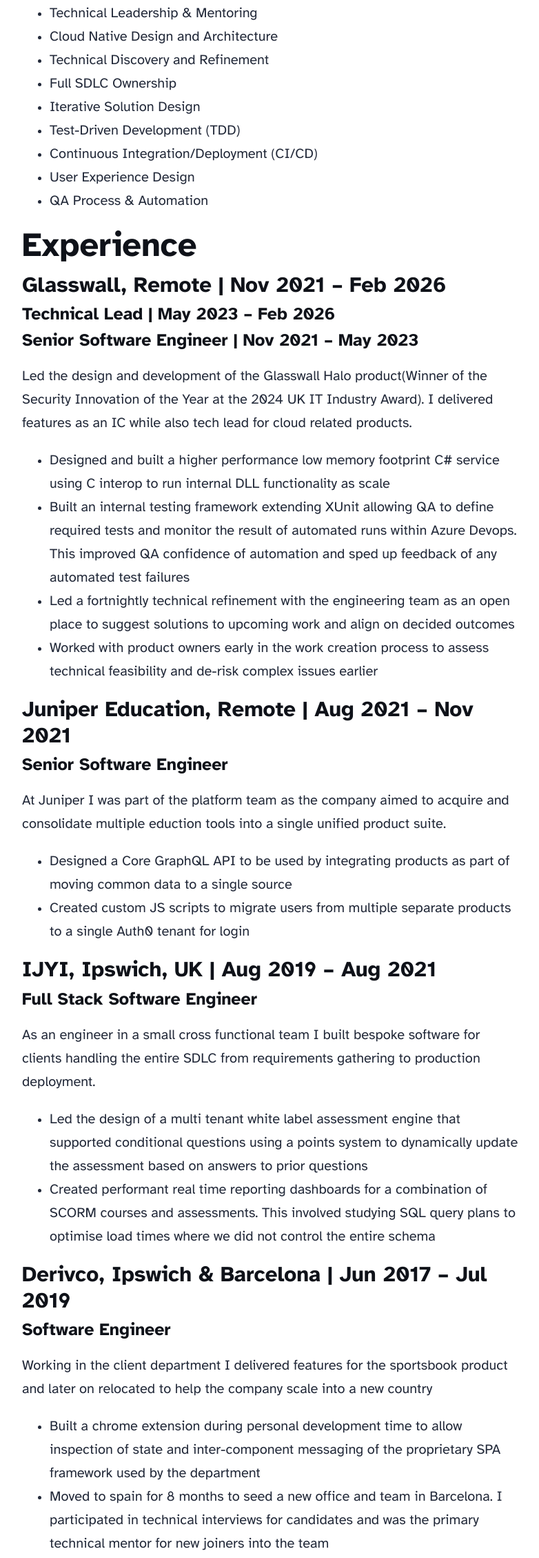
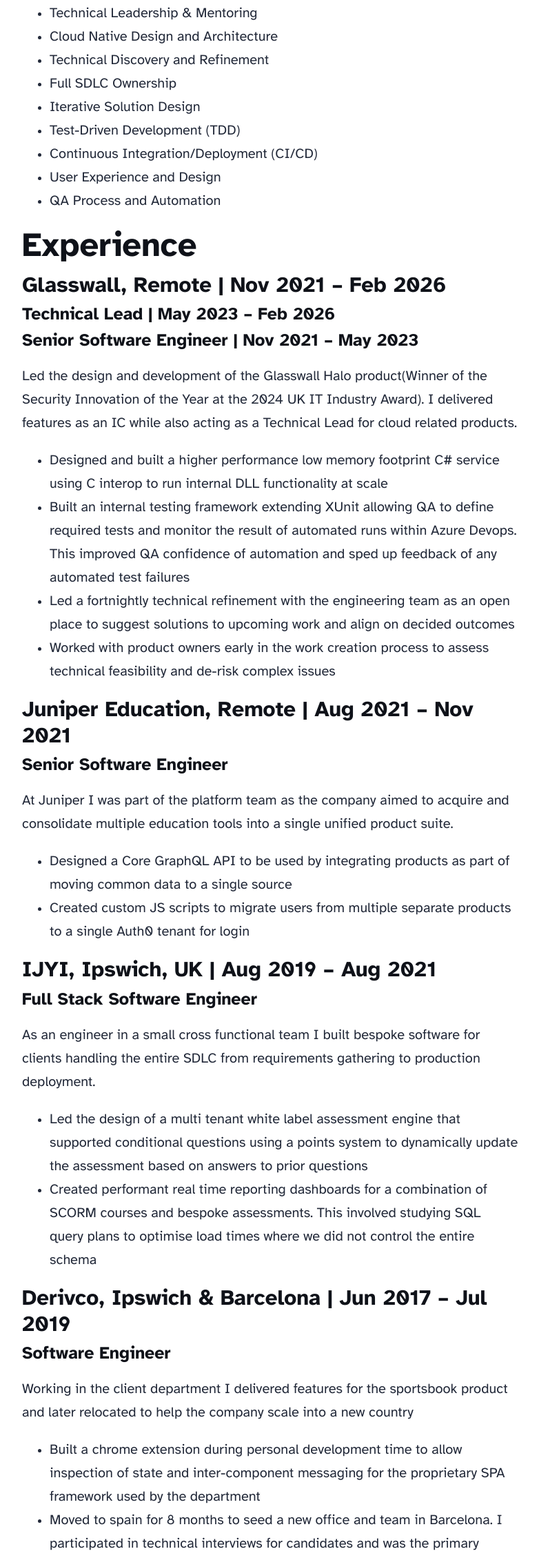
Before and after one commit to Mcphylus12/mcphylus12.github.io, an Astro site: page /CV in a window 1280 px wide. Shown: the part 987-3245 px from the top of the page at 69% size, without its empty margins (248-1030 px from the left). Built offline with nearby package versions, Linux system fonts and the light colour scheme; Astro itself is replaced by a stand-in of ours.

Commit message:
Update CV.md

```diff
--- a/src/pages/CV.md
+++ b/src/pages/CV.md
@@ -31,23 +31,23 @@ and work with others to solve complex problems. I've been an effective technical
 - Iterative Solution Design
 - Test-Driven Development (TDD)
 - Continuous Integration/Deployment (CI/CD)
-- User Experience Design
-- QA Process & Automation
+- User Experience and Design
+- QA Process and Automation
 
 ## Experience
 #### Glasswall, Remote | Nov 2021 – Feb 2026
 ##### Technical Lead | May 2023 – Feb 2026
 ##### Senior Software Engineer | Nov 2021 – May 2023
-Led the design and development of the Glasswall Halo product(Winner of the Security Innovation of the Year at the 2024 UK IT Industry Award). I delivered features as an IC while also tech lead for cloud related products.
+Led the design and development of the Glasswall Halo product(Winner of the Security Innovation of the Year at the 2024 UK IT Industry Award). I delivered features as an IC while also acting as a Technical Lead for cloud related products.
 
-- Designed and built a higher performance low memory footprint C# service using C interop to run internal DLL functionality as scale
+- Designed and built a higher performance low memory footprint C# service using C interop to run internal DLL functionality at scale
 - Built an internal testing framework extending XUnit allowing QA to define required tests and monitor the result of automated runs within Azure Devops. This improved QA confidence of automation and sped up feedback of any automated test failures
 - Led a fortnightly technical refinement with the engineering team as an open place to suggest solutions to upcoming work and align on decided outcomes
-- Worked with product owners early in the work creation process to assess technical feasibility and de-risk complex issues earlier
+- Worked with product owners early in the work creation process to assess technical feasibility and de-risk complex issues
 
 #### Juniper Education, Remote | Aug 2021 – Nov 2021
 ##### Senior Software Engineer
-At Juniper I was part of the platform team as the company aimed to acquire and consolidate multiple eduction tools into a single unified product suite.
+At Juniper I was part of the platform team as the company aimed to acquire and consolidate multiple education tools into a single unified product suite.
 
 - Designed a Core GraphQL API to be used by integrating products as part of moving common data to a single source
 - Created custom JS scripts to migrate users from multiple separate products to a single Auth0 tenant for login
@@ -57,21 +57,21 @@ At Juniper I was part of the platform team as the company aimed to acquire and c
 As an engineer in a small cross functional team I built bespoke software for clients handling the entire SDLC from requirements gathering to production deployment.
 
 - Led the design of a multi tenant white label assessment engine that supported conditional questions using a points system to dynamically update the assessment based on answers to prior questions
-- Created performant real time reporting dashboards for a combination of SCORM courses and assessments. This involved studying SQL query plans to optimise load times where we did not control the entire schema
+- Created performant real time reporting dashboards for a combination of SCORM courses and bespoke assessments. This involved studying SQL query plans to optimise load times where we did not control the entire schema
 
 #### Derivco, Ipswich & Barcelona | Jun 2017 – Jul 2019
 ##### Software Engineer
-Working in the client department I delivered features for the sportsbook product and later on relocated to help the company scale into a new country
+Working in the client department I delivered features for the sportsbook product and later relocated to help the company scale into a new country
 
-- Built a chrome extension during personal development time to allow inspection of state and inter-component messaging of the proprietary SPA framework used by the department
+- Built a chrome extension during personal development time to allow inspection of state and inter-component messaging for the proprietary SPA framework used by the department
 - Moved to spain for 8 months to seed a new office and team in Barcelona. I participated in technical interviews for candidates and was the primary technical mentor for new joiners into the team
 
 ## Technical Skills
 
 - **.NET** - C#, ASP.NET, Blazor, Entity Framework
 - **Web** - React, Typescript, Tailwind, CSS
-- **Containers** - Docker, Kubernetes, Helm, Terraform
-- **Cloud** - Azure (AKS, Blob Storage, App Services, App Insights, Cosmos DB), AWS (EKS, Cloudwatch, DocumentDB, S3)
+- **Containers** - Docker, Kubernetes, Helm, RKE2
+- **Cloud** - Azure (AKS, Blob Storage, App Services, App Insights, Cosmos DB), AWS (EKS, Cloudwatch, DocumentDB, S3), Terraform
 - **Data** - SQL (SQL Server/Postgres), MongoDB, RabbitMQ, Azure Service Bus
 - **Tooling** - Visual Studio, VS Code, Claude Code, Git, Github, Azure DevOps
 
```
